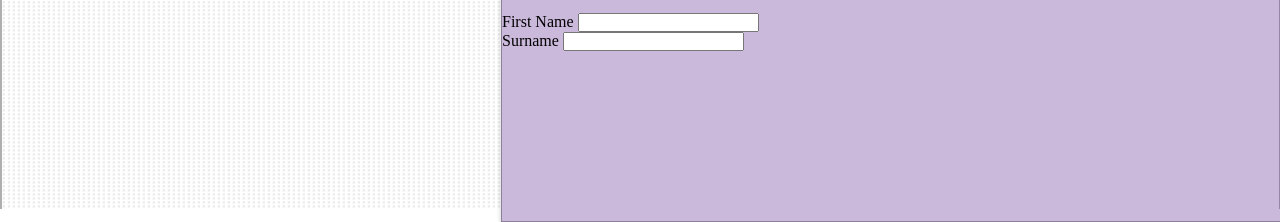
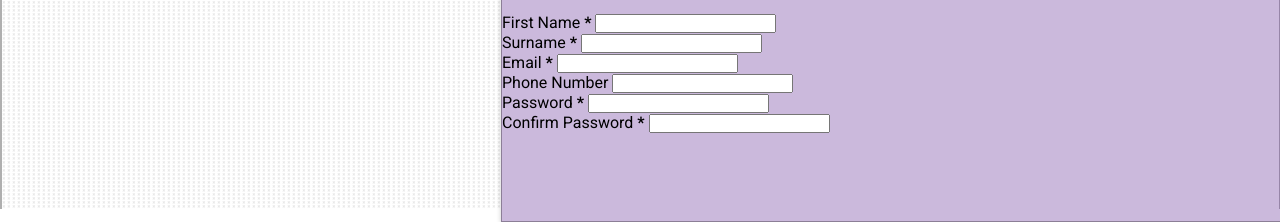
Before and after one commit to p-stevenson/TOP-sign-up-form, a website: page index.html in a window 1280 px wide. Shown: the part 591-813 px from the top of the page. Drawn offline with Linux system fonts and the light colour scheme.

Commit message:
Add sign-up-form input fields

```diff
--- a/index.html
+++ b/index.html
@@ -51,16 +51,56 @@
             <legend class="visually-hidden">User Sign up Form</legend>
             <form class="sign-up-form"action="#" method="get">
               <p>
-                <label for="forename">First Name</label>
-                <input type="text" name="forename" id="forename">
+                <label for="forename">
+                  <span>First Name</span>
+                  <strong>
+                    <span aria-label="required">*</span>
+                  </strong>
+                </label>
+                <input type="text" name="forename" id="forename" required>
               </p>
               <p>
-                <label for="surname">Surname</label>
-                <input type="text" name="surname" id="surname">
+                <label for="surname">
+                  <span>Surname</span>
+                <strong>
+                  <span aria-label="required">*</span>
+                </strong>
+              </label>
+                <input type="text" name="surname" id="surname" required>
               </p>
+              <p>
+                <label for="email">
+                  <span>Email</span>
+                  <strong>
+                    <span aria-label="Email">*</span>
+                  </strong>
+                </label>
+                <input type="email" name="email" id="email" required>
+              </p>
+              <p>
+                <label for="phone-number">
+                  <span>Phone Number</span>
+                </label>
+                <input type="tel" name="phone-number" id="phone-number">
+              </p>
+              <p>
+                <label for="password">
+                  <span>Password</span>
+                  <strong>
+                    <span aria-label="required">*</span>
+                  </strong>
+                </label>
+                <input type="password" name="password" id="password" required>
+              </p>
+              <label for="password-confirm">
+                <span>Confirm Password</span>
+                <strong>
+                  <span aria-label="required">*</span>
+                </strong>
+              </label>
+              <input type="password" name="password-confirm" id="password-confirm" required>
+            </form>
           </fieldset>
-
-          </form>
         </seciton>
       </section>
     </div>
--- a/style.css
+++ b/style.css
@@ -139,3 +139,7 @@ fieldset {
   clip: rect(0, 0, 0, 0);
   border: 0;
 }
+
+form.sign-up-form label {
+  font-family: "Roboto", var(--system-ui);
+}
```
